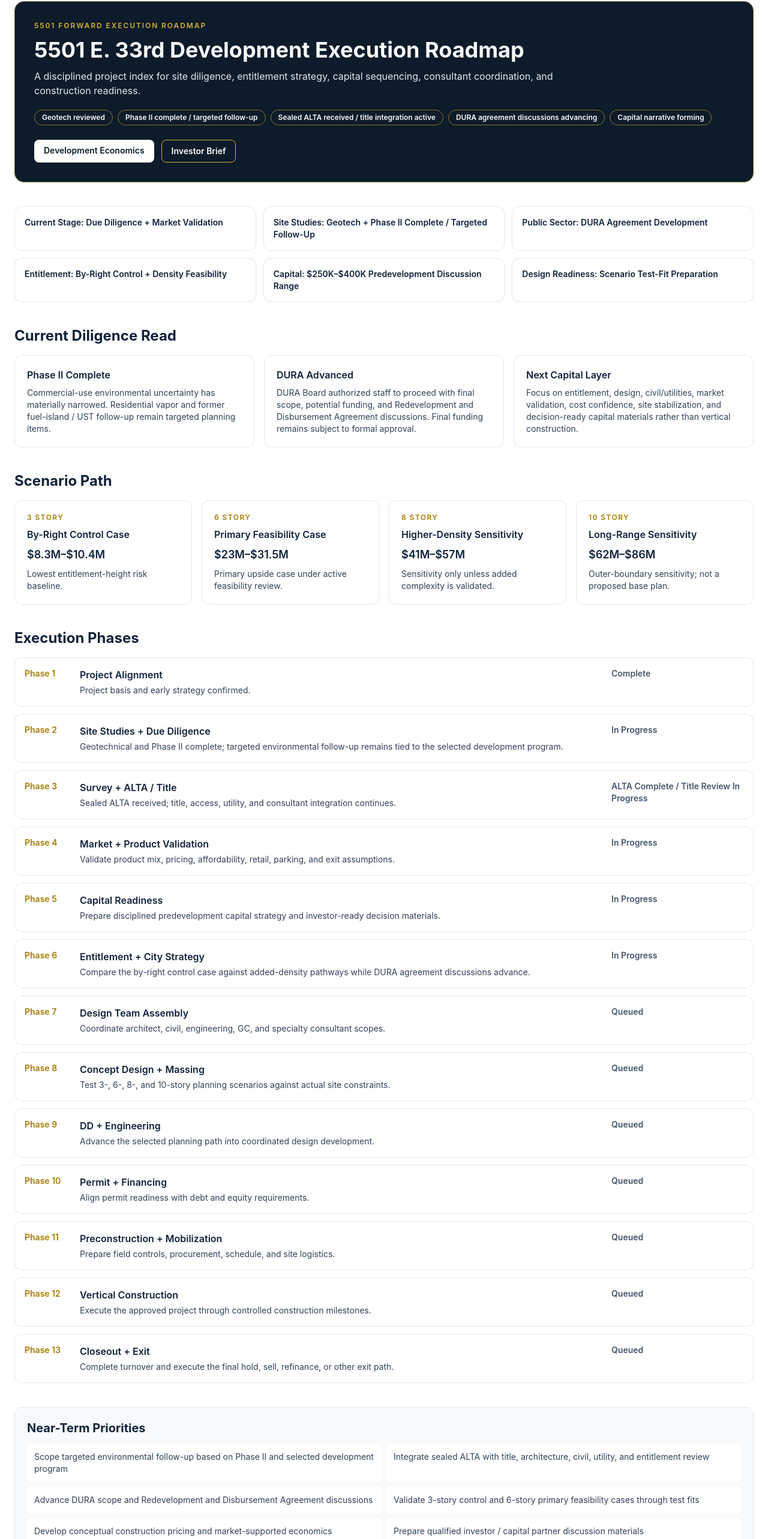
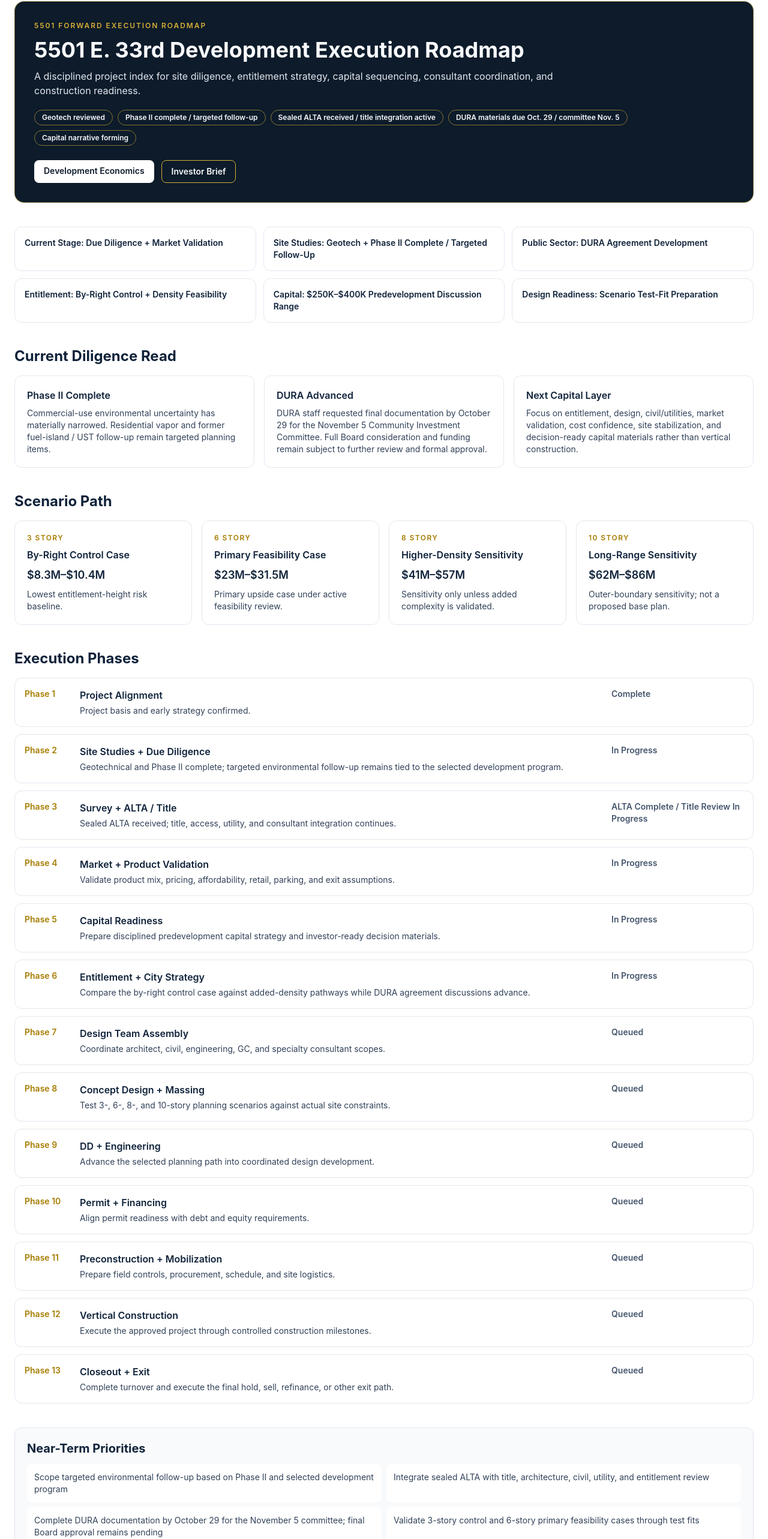
Before and after one commit to martinez-frank/5501-forward-site, a Next.js app: page /roadmap in a window 1280 px wide. Shown: the part 114-2680 px from the top of the page at 60% size. Built offline with nearby package versions, Linux system fonts and the light colour scheme.

Commit message:
Update components/roadmap-dashboard.tsx for DURA November path and PG consulting

```diff
--- a/components/roadmap-dashboard.tsx
+++ b/components/roadmap-dashboard.tsx
@@ -36,7 +36,7 @@ export default function RoadmapDashboard() {
           <span className="rounded-full border border-[#d4af37]/60 px-3 py-1">Geotech reviewed</span>
           <span className="rounded-full border border-[#d4af37]/60 px-3 py-1">Phase II complete / targeted follow-up</span>
           <span className="rounded-full border border-[#d4af37]/60 px-3 py-1">Sealed ALTA received / title integration active</span>
-          <span className="rounded-full border border-[#d4af37]/60 px-3 py-1">DURA agreement discussions advancing</span>
+          <span className="rounded-full border border-[#d4af37]/60 px-3 py-1">DURA materials due Oct. 29 / committee Nov. 5</span>
           <span className="rounded-full border border-[#d4af37]/60 px-3 py-1">Capital narrative forming</span>
         </div>
         <div className="mt-6 flex flex-wrap gap-3"><Link href="/development-economics" className="rounded-lg bg-white px-4 py-2 text-sm font-semibold text-[#0d1b2a]">Development Economics</Link><Link href="/investor-brief" className="rounded-lg border border-[#d4af37] px-4 py-2 text-sm font-semibold">Investor Brief</Link></div>
@@ -50,7 +50,7 @@ export default function RoadmapDashboard() {
         <h2 className="text-2xl font-bold text-[#0f223a]">Current Diligence Read</h2>
         <div className="grid gap-4 md:grid-cols-3">
           <article className="rounded-xl border border-slate-200 bg-white p-5"><h3 className="font-semibold text-[#0f223a]">Phase II Complete</h3><p className="mt-2 text-sm text-slate-700">Commercial-use environmental uncertainty has materially narrowed. Residential vapor and former fuel-island / UST follow-up remain targeted planning items.</p></article>
-          <article className="rounded-xl border border-slate-200 bg-white p-5"><h3 className="font-semibold text-[#0f223a]">DURA Advanced</h3><p className="mt-2 text-sm text-slate-700">DURA Board authorized staff to proceed with final scope, potential funding, and Redevelopment and Disbursement Agreement discussions. Final funding remains subject to formal approval.</p></article>
+          <article className="rounded-xl border border-slate-200 bg-white p-5"><h3 className="font-semibold text-[#0f223a]">DURA Advanced</h3><p className="mt-2 text-sm text-slate-700">DURA staff requested final documentation by October 29 for the November 5 Community Investment Committee. Full Board consideration and funding remain subject to further review and formal approval.</p></article>
           <article className="rounded-xl border border-slate-200 bg-white p-5"><h3 className="font-semibold text-[#0f223a]">Next Capital Layer</h3><p className="mt-2 text-sm text-slate-700">Focus on entitlement, design, civil/utilities, market validation, cost confidence, site stabilization, and decision-ready capital materials rather than vertical construction.</p></article>
         </div>
       </section>
@@ -65,7 +65,7 @@ export default function RoadmapDashboard() {
         <div className="space-y-3">{phases.map(([title,status,body],index)=><article key={title} className="grid gap-3 rounded-xl border border-slate-200 bg-white p-4 md:grid-cols-[80px_1fr_220px]"><div className="text-sm font-semibold text-[#a67c00]">Phase {index+1}</div><div><h3 className="font-semibold text-[#0f223a]">{title}</h3><p className="mt-1 text-sm text-slate-700">{body}</p></div><div className="text-sm font-semibold text-slate-600">{status}</div></article>)}</div>
       </section>
 
-      <section className="rounded-xl border border-slate-200 bg-[#f8fafc] p-5"><h2 className="text-xl font-bold text-[#0f223a]">Near-Term Priorities</h2><ul className="mt-3 grid gap-2 text-sm md:grid-cols-2">{['Scope targeted environmental follow-up based on Phase II and selected development program','Integrate sealed ALTA with title, architecture, civil, utility, and entitlement review','Advance DURA scope and Redevelopment and Disbursement Agreement discussions','Validate 3-story control and 6-story primary feasibility cases through test fits','Develop conceptual construction pricing and market-supported economics','Prepare qualified investor / capital partner discussion materials'].map((a)=><li key={a} className="rounded-lg bg-white p-3 text-slate-700">{a}</li>)}</ul></section>
+      <section className="rounded-xl border border-slate-200 bg-[#f8fafc] p-5"><h2 className="text-xl font-bold text-[#0f223a]">Near-Term Priorities</h2><ul className="mt-3 grid gap-2 text-sm md:grid-cols-2">{['Scope targeted environmental follow-up based on Phase II and selected development program','Integrate sealed ALTA with title, architecture, civil, utility, and entitlement review','Complete DURA documentation by October 29 for the November 5 committee; final Board approval remains pending','Validate 3-story control and 6-story primary feasibility cases through test fits','Develop conceptual construction pricing and market-supported economics','Prepare qualified investor / capital partner discussion materials'].map((a)=><li key={a} className="rounded-lg bg-white p-3 text-slate-700">{a}</li>)}</ul></section>
     </div>
   )
 }
```
